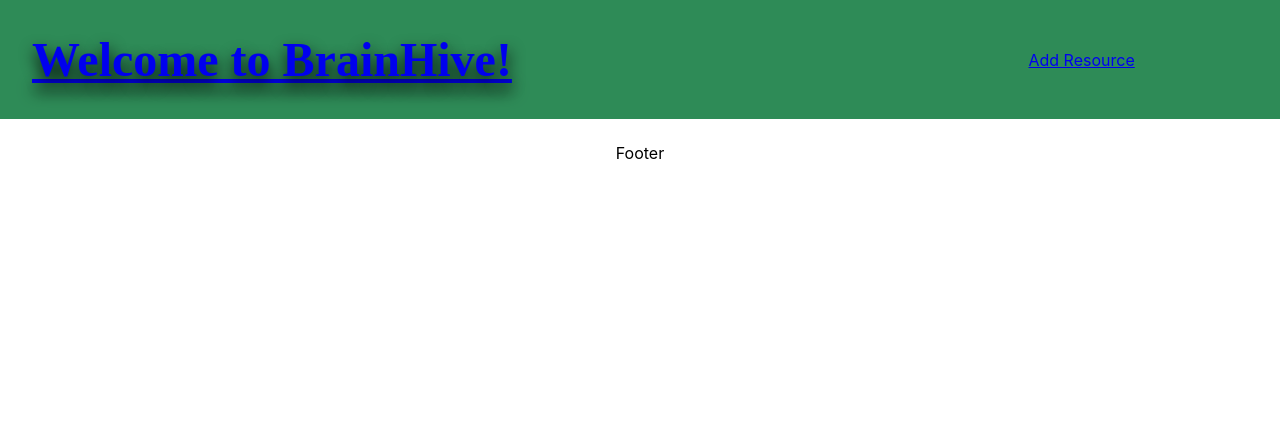
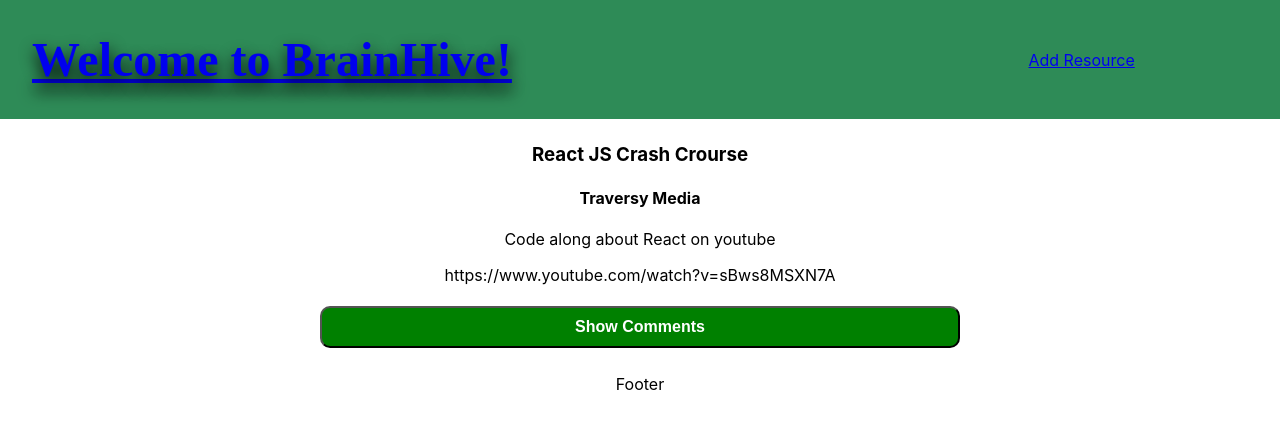
Before and after one commit to EmiSDep/bhCohort8Evening, a React (Create React App) app: page /viewCourse/1 in a window 1280 px wide. Shown: the top 428 px of the page. Built offline with nearby package versions, Linux system fonts and the light colour scheme.

Commit message:
completed viewcourse

```diff
--- a/src/App.js
+++ b/src/App.js
@@ -3,6 +3,7 @@ import { BrowserRouter, Route, Switch } from "react-router-dom";
 import "./App.css";
 import ResourceList from "./components/ResourceList";
 import Navbar from "./components/Navbar";
+import ViewCourse from "./components/ViewCourse";
 import resources from "./mock/resources";
 
 import ResourceForm from "./components/ResourceForm";
@@ -16,14 +17,23 @@ class App extends Component {
   // Resource = require("./components/Resource");
   state = {
     resources: [...resources],
+    selected: 1
   };
 
   addResource = (newResource) => {
     // this.state.resources.push(newResource);
     this.setState({
+      ...this.state,
       resources: [...this.state.resources, newResource],
     });
   };
+
+  handleSelect = (id) => {
+    this.setState({
+      ...this.state,
+      selected: id
+    })
+  }
 
   render() {
     return (
@@ -32,10 +42,14 @@ class App extends Component {
           <Navbar />
           <Switch>
             <Route exact path="/">
-              <ResourceList resources={this.state.resources} />
+              <ResourceList resources={this.state.resources} onSelect={this.handleSelect} />
             </Route>
             <Route path="/addResource">
               <ResourceForm addResource={this.addResource} />
+            </Route>
+            <Route path='/viewCourse/:id'>
+              <ViewCourse course={this.state.resources
+              [this.state.selected - 1]}/>
             </Route>
           </Switch>
           <p>Footer</p>
--- a/src/components/Resource.js
+++ b/src/components/Resource.js
@@ -1,10 +1,26 @@
-import React from "react";
+import React, {Component} from "react";
+import { Redirect } from "react-router-dom";
 
-const Resource = ({ resource }) => {
-  // const {resource} = props;
+class Resource extends Component {
+    state = {
+        clicked: false
+    };
+
+    handleClick = () => {
+        const { resource, onSelect } = this.props;
+        onSelect(resource.id);
+        this.setState({
+            clicked: true,
+        });
+    };
+
+    render() {
+    const { resource} = this.props;
+    // const {resource} = props;
 
   return (
-    <div className={"box"}>
+    <div className={"box"} onClick={this.handleClick}>
+        {this.state.clicked ? <Redirect to={`/viewCourse/${resource.id}`}/> : null}
       <h2>{resource.title}</h2>
       <p>{resource.resourceAuthor}</p>
       <p>Published on: {resource.datePublished}</p>
@@ -15,6 +31,6 @@ const Resource = ({ resource }) => {
       <p>Comments: {resource.comments.length}</p>
     </div>
   );
+ }
 };
-
 export default Resource;
--- a/src/components/ResourceForm.js
+++ b/src/components/ResourceForm.js
@@ -1,4 +1,5 @@
 import React, { Component } from "react";
+import Button from './common/Button';
 
 class ResourceForm extends Component {
   state = {
@@ -157,9 +158,9 @@ class ResourceForm extends Component {
             value={this.state.rating}
             onChange={(e) => this.handleChange(e)}
           />
-          <button style={styles.button} type="submit">
-            Submit
-          </button>
+          <Button type="submit">
+          Submit
+          </Button>
         </form>
       </div>
     );
@@ -181,22 +182,6 @@ const styles = {
     fontSize: 20,
     marginBottom: 8,
   },
-  button: {
-    alignSelf: "center",
-    // backgroundColor: "#F96295",
-    backgroundColor: "blue",
-    color: "white",
-    fontWeight: "bold",
-    marginLeft: 5,
-    marginRight: 5,
-    marginBottom: 10,
-    marginTop: 5,
-    width: "50%",
-    borderRadius: 10,
-    fontSize: 16,
-    paddingTop: 10,
-    paddingBottom: 10,
-  },
 };
 
 export default ResourceForm;
--- a/src/components/ResourceList.js
+++ b/src/components/ResourceList.js
@@ -4,7 +4,7 @@ import Resource from "./Resource";
 const ResourceList = (props) => {
   const renderPosts = () => {
     const display = props.resources.map((resource) => {
-      return <Resource resource={resource} key={resource.title} />;
+      return <Resource resource={resource} key={resource.id} onSelect={props.onSelect} />;
     });
 
     return display;
--- /dev/null
+++ b/src/components/ViewCourse.js
@@ -0,0 +1,48 @@
+import React, {Component} from 'react';
+import { useParams, withRouter } from 'react-router-dom';
+import Button from './common/Button';
+
+class ViewCourse extends Component {
+    state = {
+        showComments: false,
+    };
+
+    handleClick = () => {
+        this.setState({
+            showComments: !this.state.showComments,
+        })
+    }
+
+    renderComments = (course) => {
+        return course.comments.map(comment => {
+            return (
+            <div className="box">
+                <p>{comment.user}</p>
+                <p>{comment.text}</p>
+            </div>
+            );
+        });
+    };
+
+    render() {
+     const {course} = this.props;
+     const {courseId} = this.props.match.params;
+     console.log(courseId);
+     return (
+        <div>
+            <h3>{course.title}</h3>
+            <h4>{course.resourceAuthor}</h4>
+            <p>{course.summary}</p>
+            <p>{course.link}</p>
+            <Button onClick={this.handleClick}
+            buttonStyle={{ backgroundColor: "green"}}>
+                {this.state.showComments ? "Hide Comments" : "Show Comments"}
+            </Button>
+            {this.state.showComments ?
+                this.renderComments(course) : null}
+        </div>
+        );
+    }
+};
+
+export default withRouter(ViewCourse);
--- /dev/null
+++ b/src/components/common/Button.js
@@ -0,0 +1,30 @@
+import React from "react";
+
+const Button = (props) => {
+    return (
+        <button {...props} style={{ ...styles.button, ...props.buttonStyle }}>
+            {props.children}
+        </button>
+    );
+};
+
+const styles = {
+    button: {
+        alignSelf: "center",
+        // backgroundColor: "#F96295",
+        backgroundColor: "blue",
+        color: "white",
+        fontWeight: "bold",
+        marginLeft: 5,
+        marginRight: 5,
+        marginBottom: 10,
+        marginTop: 5,
+        width: "50%",
+        borderRadius: 10,
+        fontSize: 16,
+        paddingTop: 10,
+        paddingBottom: 10,
+      },
+}
+
+export default Button;
--- a/src/mock/resources.js
+++ b/src/mock/resources.js
@@ -1,5 +1,6 @@
 const resources = [
     {
+      id: 1,
       posterName: "Joel",
       resourceAuthor: "Traversy Media",
       authorSkillLevel: "Advance",
@@ -19,6 +20,7 @@ const resources = [
       ],
     },
     {
+      id: 2,
       posterName: "John F",
       resourceAuthor: "DevEd",
       authorSkillLevel: "Beginner",
@@ -40,6 +42,7 @@ const resources = [
       ],
     },
     {
+      id: 3,
       posterName: "Cliff Choiniere",
       resourceAuthor: "NetNinja",
       authorSkillLevel: "Advanced",
@@ -60,6 +63,7 @@ const resources = [
       ],
     },
     {
+      id: 4,
       posterName: "Chang",
       resourceAuthor: "Web Dev Simplified",
       authorSkillLevel: "Advanced",
@@ -80,6 +84,7 @@ const resources = [
       ],
     },
     {
+      id: 5,
       posterName: "Phen",
       resourceAuthor: "Web Simplified",
       authorSkillLevel: "Advanced",
@@ -100,6 +105,7 @@ const resources = [
       ],
     },
     {
+      id: 6,
       posterName: "Titus",
       resourceAuthor: "NetNinja",
       authorSkillLevel: "Advanced",
@@ -120,6 +126,7 @@ const resources = [
       ],
     },
     {
+      id: 7,
       posterName: "Darius",
       resourceAuthor: "Tech Sith",
       authorSkillLevel: "Advanced",
@@ -141,6 +148,7 @@ const resources = [
       ],
     },
     {
+      id: 8,
       posterName: "Holly",
       resourceAuthor: "Dave Ceddia",
       authorSkillLevel: "Advanced",
@@ -160,6 +168,7 @@ const resources = [
       ],
     },
     {
+      id: 9,
       posterName: "David",
       resourceAuthor: "Maximilian Schwarzmüller",
       authorsSkillLevel: "advanced",
```
